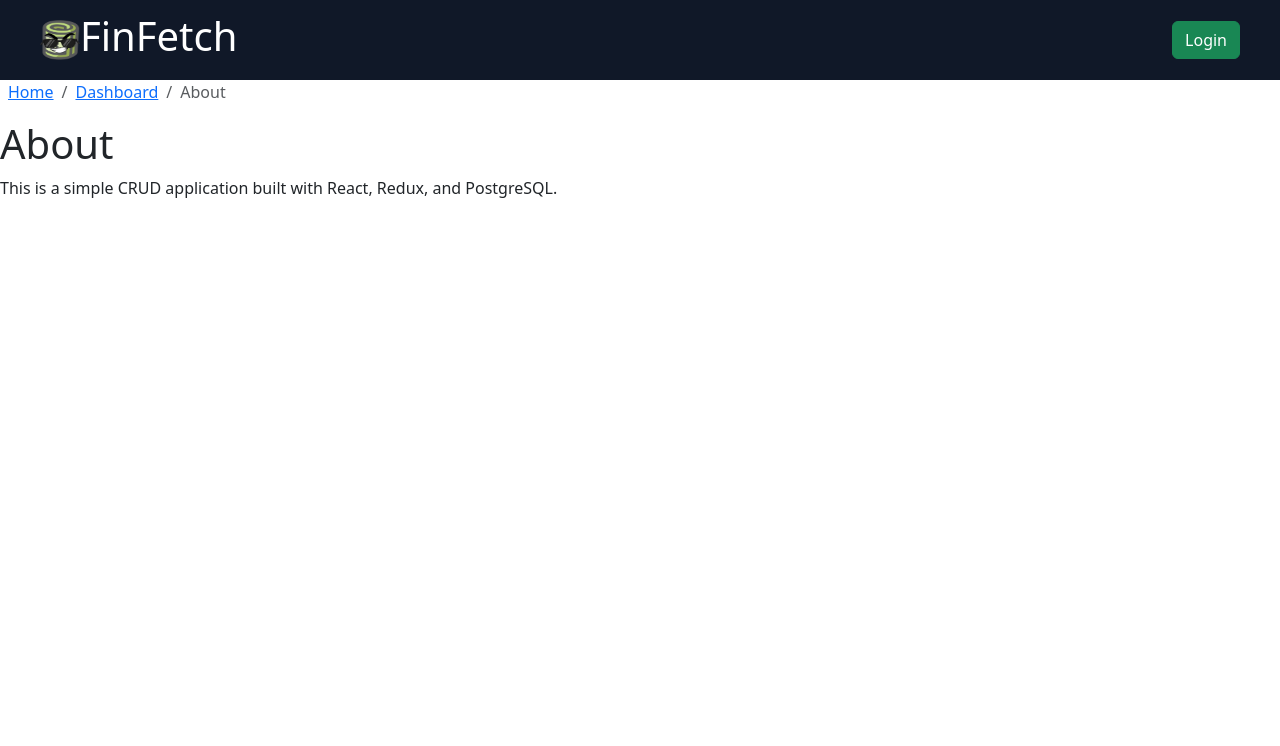
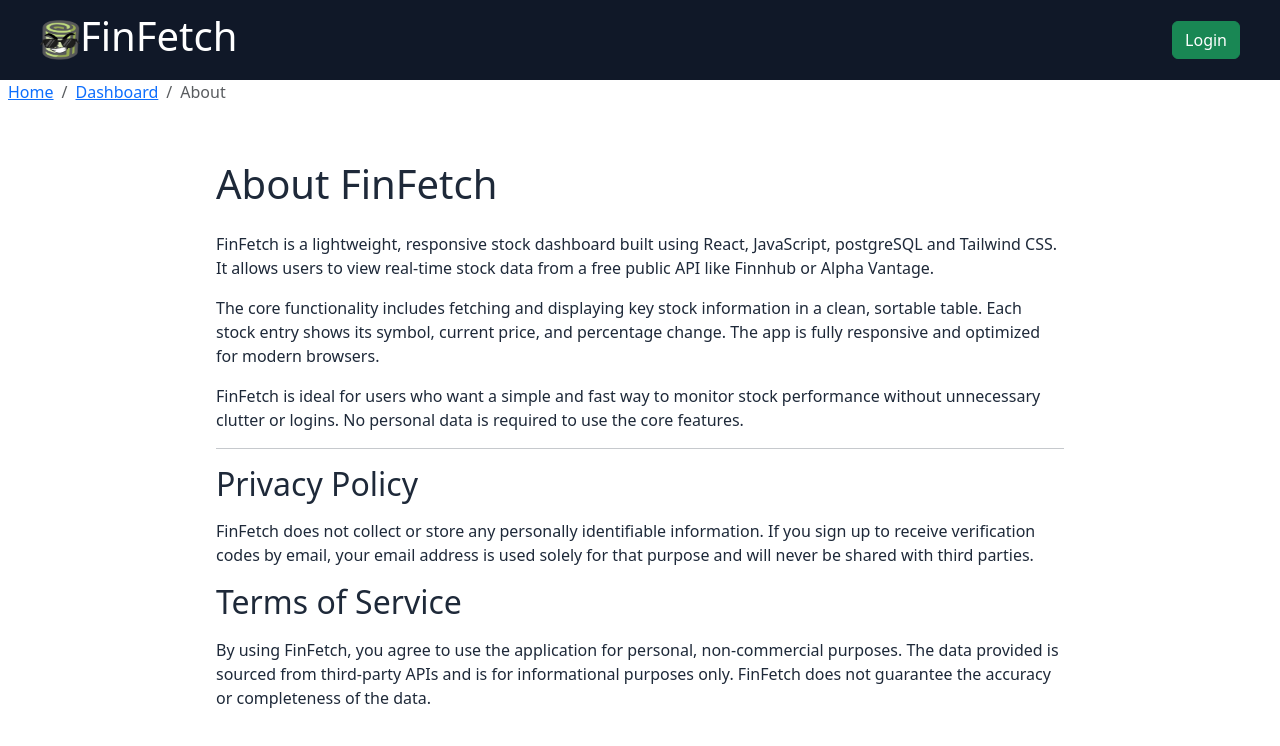
Before and after one commit to gitlep1/FinFetch, a React (Vite) app in the folder front-end/: page /about in a window 1280 px wide. Shown: the top 746 px of the page. Built offline with nearby package versions, Linux system fonts and the light colour scheme; no server answers.

Commit message:
Updated: added app info, privacy policy and terms of service to about page

```diff
--- a/front-end/src/components/About/About.jsx
+++ b/front-end/src/components/About/About.jsx
@@ -1,10 +1,43 @@
 export const About = () => {
   return (
-    <div>
-      <h1> About </h1>
-      <p>
-        This is a simple CRUD application built with React, Redux, and
-        PostgreSQL.
+    <div className="max-w-4xl mx-auto px-4 py-10 text-gray-800">
+      <h1 className="text-3xl font-bold mb-4">About FinFetch</h1>
+      <p className="mb-6">
+        FinFetch is a lightweight, responsive stock dashboard built using React,
+        JavaScript, postgreSQL and Tailwind CSS. It allows users to view
+        real-time stock data from a free public API like Finnhub or Alpha
+        Vantage.
+      </p>
+
+      <p className="mb-6">
+        The core functionality includes fetching and displaying key stock
+        information in a clean, sortable table. Each stock entry shows its
+        symbol, current price, and percentage change. The app is fully
+        responsive and optimized for modern browsers.
+      </p>
+
+      <p className="mb-10">
+        FinFetch is ideal for users who want a simple and fast way to monitor
+        stock performance without unnecessary clutter or logins. No personal
+        data is required to use the core features.
+      </p>
+
+      <hr className="my-8 border-gray-300" />
+
+      <h2 className="text-2xl font-semibold mb-3">Privacy Policy</h2>
+      <p className="mb-6">
+        FinFetch does not collect or store any personally identifiable
+        information. If you sign up to receive verification codes by email, your
+        email address is used solely for that purpose and will never be shared
+        with third parties.
+      </p>
+
+      <h2 className="text-2xl font-semibold mb-3">Terms of Service</h2>
+      <p className="mb-6">
+        By using FinFetch, you agree to use the application for personal,
+        non-commercial purposes. The data provided is sourced from third-party
+        APIs and is for informational purposes only. FinFetch does not guarantee
+        the accuracy or completeness of the data.
       </p>
     </div>
   );
--- a/front-end/src/components/Navbar.jsx
+++ b/front-end/src/components/Navbar.jsx
@@ -89,9 +89,17 @@ export const Navbar = () => {
           <h1 className="text-2xl font-bold text-white">FinFetch</h1>
         </div>
         {userData ? (
-          <Button variant="danger" onClick={handleSignoutModalShow}>
-            Logout
-          </Button>
+          <div className="flex items-center space-x-2">
+            <Image
+              src={userData.profileimg}
+              alt="User Avatar"
+              className="w-10 h-10 rounded-full"
+            />
+            <p className="text-white mt-2">{userData.username}</p>
+            <Button variant="danger" onClick={handleSignoutModalShow}>
+              Logout
+            </Button>
+          </div>
         ) : (
           <Button variant="success" onClick={handleAuthModalShow}>
             Login
```
